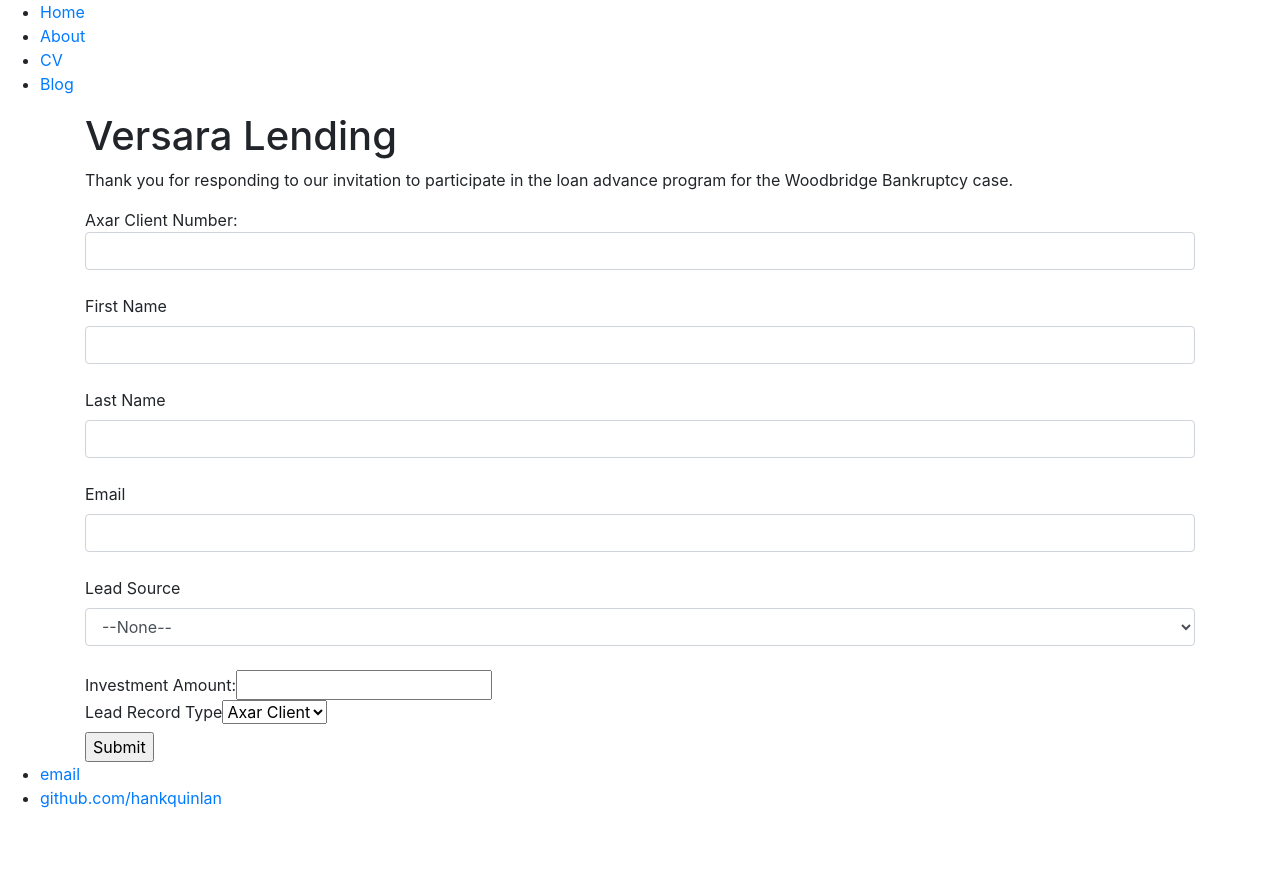
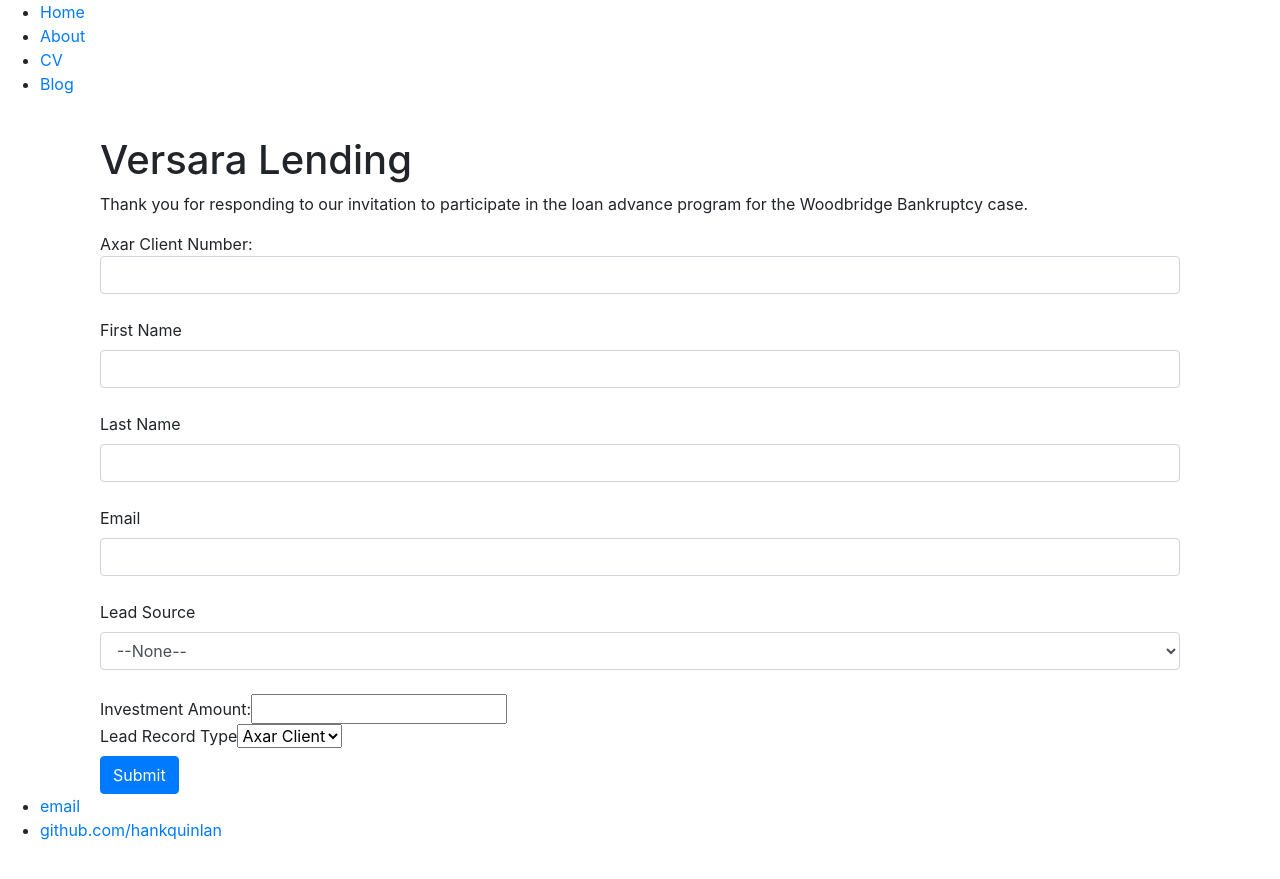
Before and after one commit to caseysung/caseysung.github.io, a Jekyll site: the page built from index.html, in a window 1280 px wide. Shown: the top 879 px of the page. Built offline with Jekyll 4.4.1, drawn with Linux system fonts in a browser that asks for light colours.

Commit message:
Update index.html

```diff
--- a/index.html
+++ b/index.html
@@ -2,7 +2,7 @@
 layout: default
 title: Versara Lending
 ---
-<div class="blurb">
+<div class="container pt-4">
 	<h1>Versara Lending</h1>
 	<p>Thank you for responding to our invitation to participate in the loan advance program for the Woodbridge Bankruptcy case.</p>
 
@@ -45,10 +45,10 @@
 
 Investment Amount:<input  id="00Nd0000004rKh9" name="00Nd0000004rKh9" size="20" type="text" /><br>
 
-<label for="recordType">Lead Record Type</label><select  id="recordType" name="recordType"><option value="">--None--</option><option  selected="selected" value="0120m0000002znT">Axar Client</option>
+<label for="recordType">Lead Record Type</label><select type="hidden" id="recordType" name="recordType"><option value="">--None--</option><option  selected="selected" value="0120m0000002znT">Axar Client</option>
 </select><br>
 
-<input type="submit" name="submit">
+<input class="btn btn-primary" type="submit" name="submit">
 
 </form>
 
```
